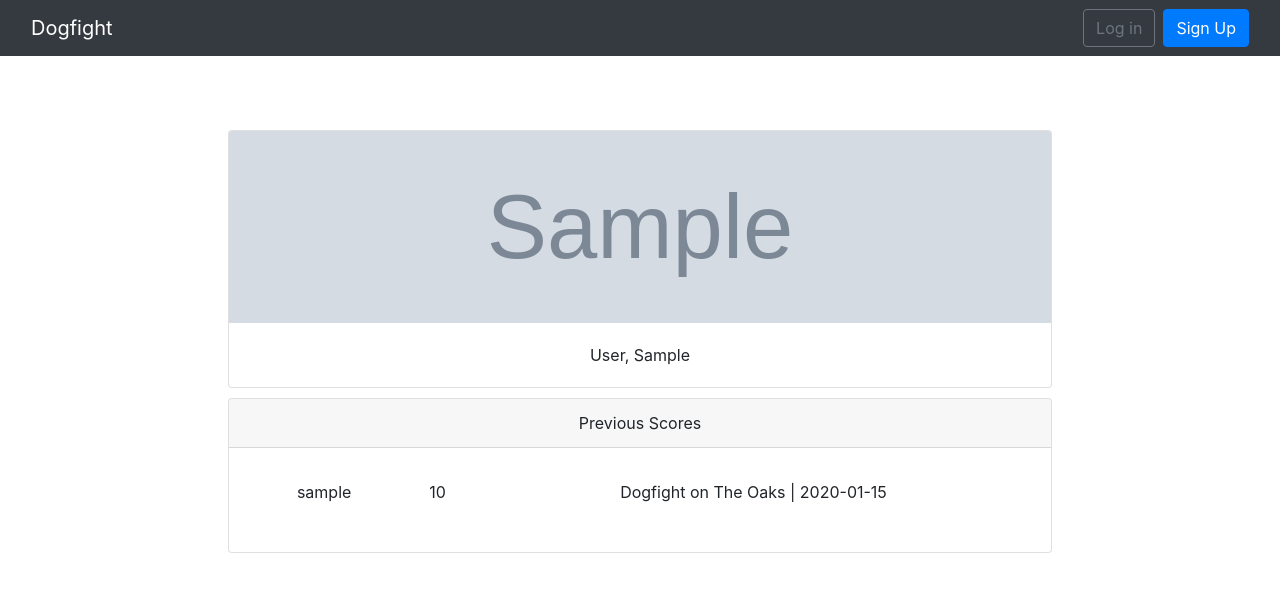
After one commit to lucaskruk13/DogfightWebsite, a Django app: page /profile/1/ in a window 1280 px wide. The commit adds this page. Shown: the top 592 px of the page. Run offline with Django 3.2, Linux system fonts and the light colour scheme; data comes from the database, SQL or seed files in the repository; tables that the repository leaves empty hold one stand-in row (values such as "Sample post"); grey boxes marked "Sample" are stand-in pictures; some libraries are stand-ins or nearby versions.

Commit message:
Added profile view

```diff
--- a/DogfightWebsite/urls.py
+++ b/DogfightWebsite/urls.py
@@ -28,6 +28,9 @@
     path('dogfightSignup/<int:dogfight_pk>/<int:user_pk>/', feed_views.dogfight_signup, name='dogfight_signup'),
     path('cancelDogfightSignup/<int:dogfight_pk>/<int:user_pk>/', feed_views.cancel_dogfight_signup, name='cancel_dogfight_signup'),
 
+    # Profile
+    path('profile/<int:user_pk>/', account_views.ProfileView.as_view(template_name='accounts/profile.html'), name='profile'),
+
     # Admin Urls
     path('admin/', admin.site.urls),
 
--- a/accounts/models.py
+++ b/accounts/models.py
@@ -21,11 +21,15 @@
         )
     ])
     initial = models.BooleanField(default=True) # Initial Value to update the handicap
+    profile_image_path = models.CharField(default='img/default_profile.png', blank=False, null=False, max_length=75)
+
 
     def getCurrentQuota(self):
         avg = Scores.objects.filter(user=self.user, countable=True).order_by('-created_at')[:5].aggregate(Avg('score'))
         if avg['score__avg']:
-            return round(avg['score__avg'])
+            return avg['score__avg']
+
+
 
     def getHandicap(self):
         return float(self.handicap)
@@ -35,6 +39,10 @@
 
     def __str__(self):
         return "{} | {}, {}".format(self.user.username, self.user.last_name, self.user.first_name)
+
+    def getRoundedQuota(self):
+        return round(self.getCurrentQuota())
+
 
 class Scores(models.Model):
     user = models.ForeignKey(User, related_name='scores', on_delete=models.CASCADE) # Every Score has a profile
--- a/accounts/views.py
+++ b/accounts/views.py
@@ -1,20 +1,23 @@
-from django.shortcuts import render, redirect
+from django.shortcuts import render, redirect, get_object_or_404
 from django.contrib.auth import login as auth_login
 from .forms import SignUpForm, ProfileForm
 from django.contrib.auth.decorators import login_required
 from django.contrib.auth.models import User
 from django.urls import reverse_lazy
 from django.utils.decorators import method_decorator
-from django.views.generic import UpdateView
+from django.views.generic import UpdateView, DetailView
 from .models import Profile, Scores
+
 
 @method_decorator(login_required, name='dispatch')
 class ProfileUpdateView(UpdateView):
+
     model = Profile
     #fields = ['handicap', 'bio']
     template_name = 'accounts/my_account.html'
     success_url = reverse_lazy('feed')
-    form_class = ProfileForm
+    form_class = ProfileForm()
+
 
 
     def get_object(self, queryset=None):
@@ -29,6 +32,24 @@
         profile.save()
         return super().form_valid(form)
 
+
+class ProfileView(DetailView):
+
+    model = Profile
+    template_name = 'accounts/profile.html'
+    pk_url_kwarg = "user_pk"
+
+    def get_object(self, queryset=None):
+        return get_object_or_404(Profile, pk=self.kwargs.get('user_pk'))
+
+    def get_context_data(self, **kwargs):
+        context = super().get_context_data(**kwargs)
+
+        # Get additional Context
+
+        context['scores'] = Scores.objects.filter(user=self.kwargs.get('user_pk'))
+
+        return context
 
 
 # @method_decorator(login_required, name='dispatch')
--- /dev/null
+++ b/templates/accounts/profile.html
@@ -0,0 +1,44 @@
+{% extends 'common/base.html' %}
+{% load static %}
+{# TODO: Create Profile View #}
+{% block content %}
+
+    <div class="container text-center col-lg-8 col-md-8 col-sm-8">
+
+    <div class="card">
+{# TODO: Handle Image Upload: Resize Image & create file path's for the images custom to each user #}
+        <img src="{% static profile.profile_image_path %}" alt="" class="card-img-top">
+
+        <div class="card-body">
+            {{ profile.fullname }}
+        </div>
+    </div>
+
+    </div>
+
+    {% if scores %}
+        <div class="container text-center col-lg-8 col-md-8 col-sm-8">
+            <div class="card">
+                <div class="card-header text-center">
+                    Previous Scores
+                </div>
+
+                <div class="card-body">
+                    <table class="table table-borderless">
+                    {% for score in scores %}
+                        {% if score.countable %}
+                        <tr>
+                            {# TODO: Maybe set the dogfight course to be Null for scores that were there before the website existed #}
+                            <td>{{ score.user }}</td>
+                            <td>{{ score.score }}</td>
+                            <td>{{ score.dogfight}}</td>
+                        </tr>
+                        {% endif %}
+                    {% endfor %}
+                    </table>
+                </div>
+            </div>
+        </div>
+
+    {% endif %}
+{% endblock content %}
--- a/templates/common/navbar.html
+++ b/templates/common/navbar.html
@@ -12,7 +12,7 @@
 
 
             <div class="dropdown-menu dropdown-menu-right" aria-labelledby="userMenu">
-                <a href="{% url 'my_account' %}" class="dropdown-item">My account</a>
+                <a href="{% url 'profile' user.pk %}" class="dropdown-item">My account</a>
                 <a href="#" class="dropdown-item">Change password</a>
                 <div class="dropdown-divider"></div>
                 <a href="{% url 'logout' %}"  class="dropdown-item">Log out</a>
@@ -21,8 +21,8 @@
         </ul>
         {% else %}
             <form action="" class="form-inline ml-auto">
-                <a href="{% url 'login' %}" class="btn btn-outline-secondary">Log in</a>
-                <a href="{% url 'signup' %}" class="btn btn-primary ml-2">Sign Up</a>
+                <a href="{% url 'login' %}" class="btn btn-outline-secondary" id="login">Log in</a>
+                <a href="{% url 'signup' %}" class="btn btn-primary ml-2" id="logout">Sign Up</a>
             </form>
         {% endif %}
       </div>
```
Also changed, not shown: templates/feed/feed.html (+12 -3 lines).
